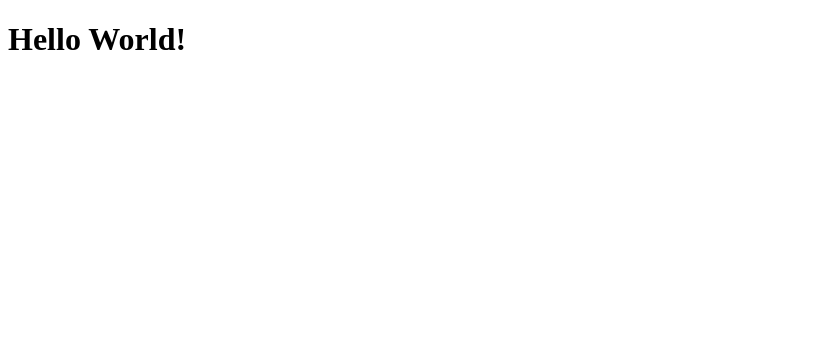
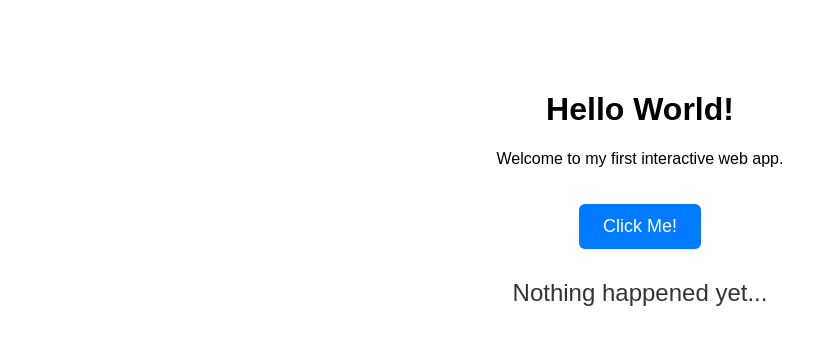
Before and after one commit to astabeast5/first_app, a plain HTML site: page index.html in a window 1280 px wide. Shown: the whole page, without its empty margins (0-837 px from the left). Drawn offline with Linux system fonts and the light colour scheme.

Commit message:
Added Javascript interactivity

```diff
--- a/index.html
+++ b/index.html
@@ -1,7 +1,56 @@
 <!DOCTYPE html>
-<html>
-  <head><title>My First App</title></head>
-  <body>
-    <h1>Hello World!</h1>
-  </body>
+<html lang="en">
+<head>
+  <meta charset="UTF-8">
+  <meta name="viewport" content="width=device-width, initial-scale=1.0">
+  <title>My First Interactive App</title>
+  <style>
+    body {
+      font-family: Arial, sans-serif;
+      max-width: 600px;
+      margin: 50px auto;
+      padding: 20px;
+      text-align: center;
+    }
+    button {
+      padding: 12px 24px;
+      font-size: 18px;
+      margin-top: 20px;
+      cursor: pointer;
+      background-color: #007bff;
+      color: white;
+      border: none;
+      border-radius: 6px;
+    }
+    button:hover {
+      background-color: #0056b3;
+    }
+    #result {
+      margin-top: 30px;
+      font-size: 24px;
+      color: #333;
+    }
+  </style>
+</head>
+<body>
+  <h1>Hello World!</h1>
+  <p>Welcome to my first interactive web app.</p>
+
+  <button id="clickButton">Click Me!</button>
+
+  <div id="result">Nothing happened yet...</div>
+
+  <script>
+    // Get the button and result elements
+    const button = document.getElementById('clickButton');
+    const result = document.getElementById('result');
+
+    // Add a click event listener
+    button.addEventListener('click', function() {
+      result.innerText = '🎉 You clicked me! This is JavaScript in action!';
+      button.innerText = 'You clicked me!';
+      button.disabled = true; // Prevent multiple clicks
+    });
+  </script>
+</body>
 </html>
```
